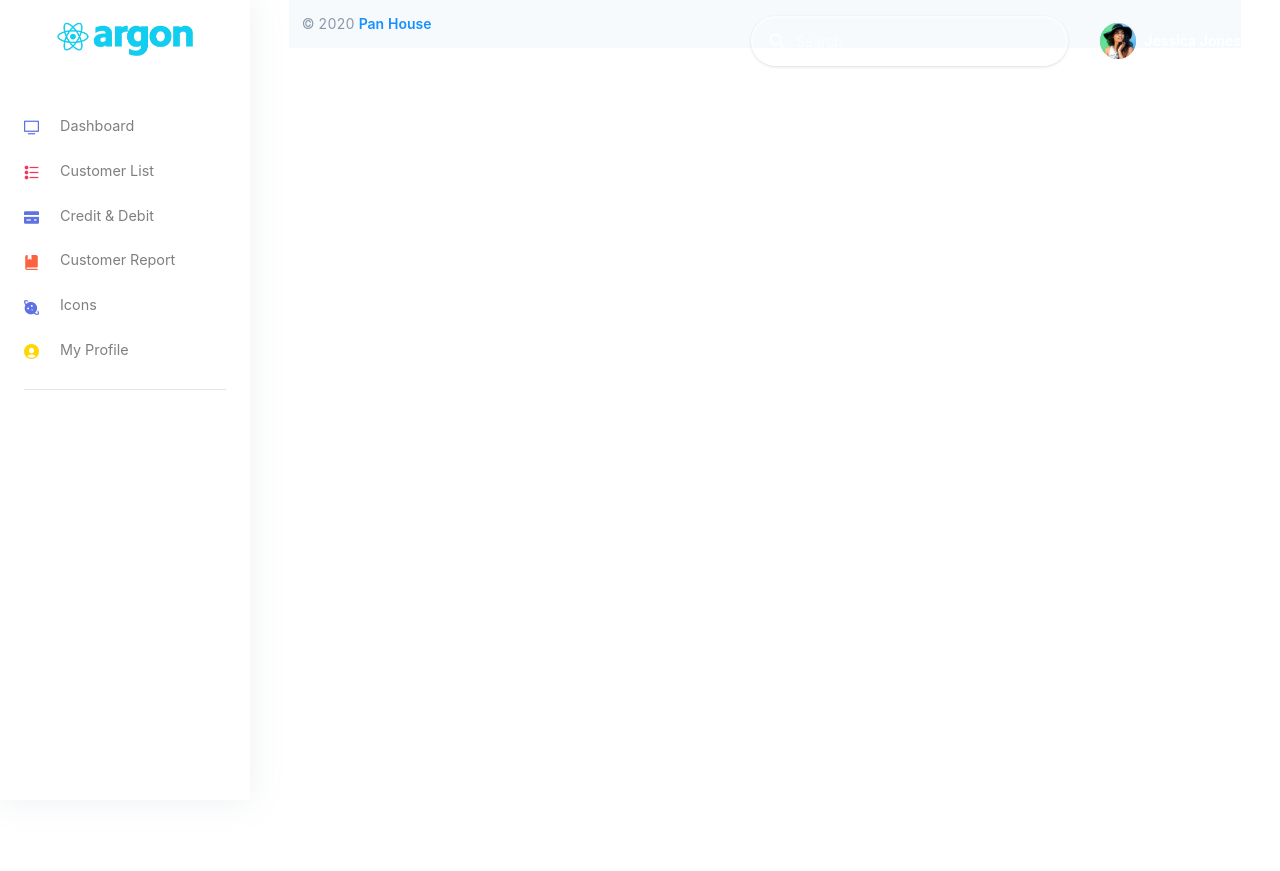
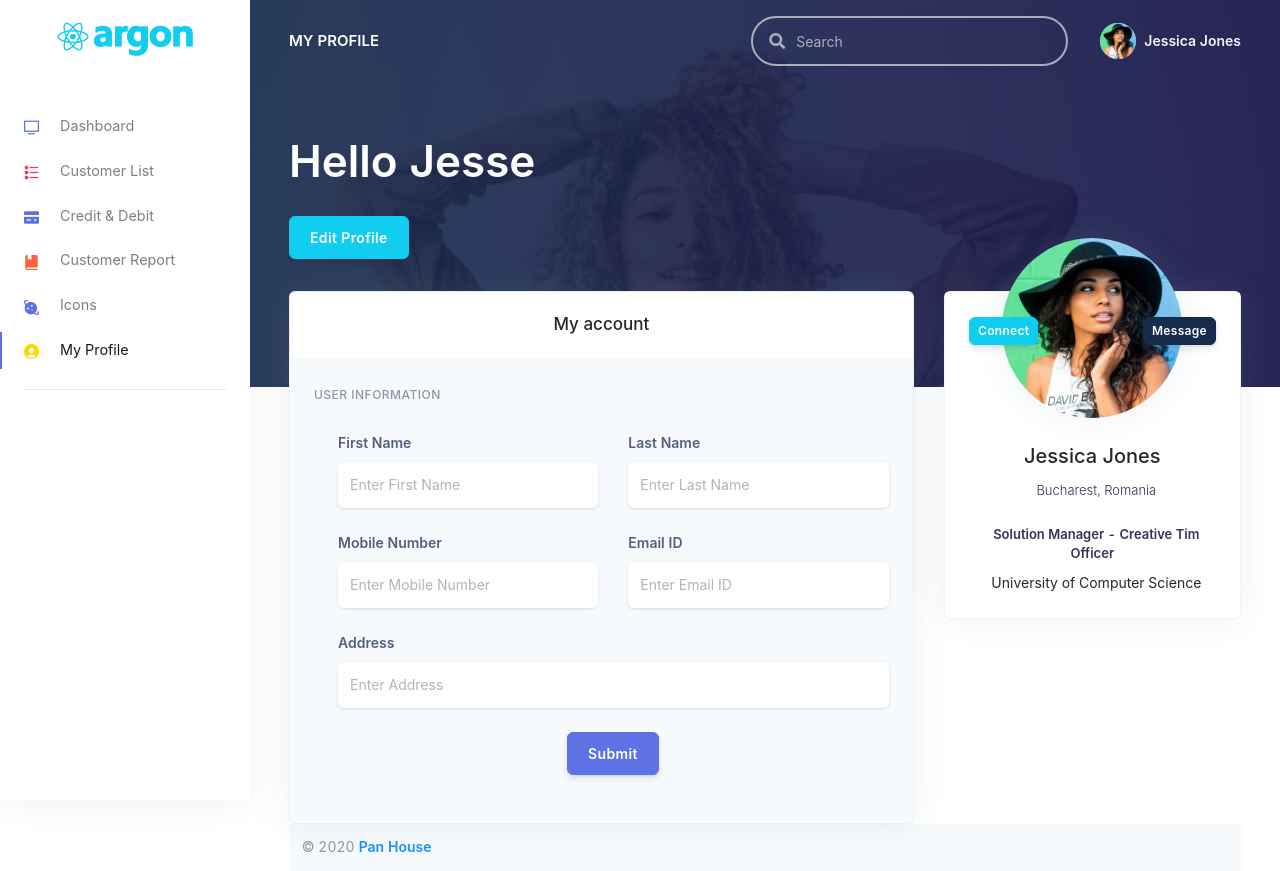
Before and after one commit to shlok-Barot/PanHouseReact, a React (Create React App) app: page /admin/userProfile in a window 1280 px wide. Before the commit the page ends 800 px from the top, so only its background shows below. Built offline with nearby package versions, Linux system fonts and the light colour scheme; sample sign-in values are in the browser's storage.

Commit message:
Share via whatsapp report send to customer

```diff
--- a/src/assets/css/customMaster.css
+++ b/src/assets/css/customMaster.css
@@ -161,6 +161,7 @@
   background: #ffffff url("../img/icons/common/down-1.png") no-repeat right 12px
   center;
   background-size: 14px;
+  cursor: pointer;
 }
 .cust-name-drpdwn{
   padding: 17px 25px 25px;
@@ -186,7 +187,7 @@
   transform: translateY(-50%);
   width: 12px;
 }
-
+/* .bn */
 /* --------------Responsive css start------------------------ */
 
 @media all and (max-width: 250px) {
--- a/src/components/Navbars/AdminNavbar.js
+++ b/src/components/Navbars/AdminNavbar.js
@@ -91,11 +91,11 @@ class AdminNavbar extends React.Component {
                   <DropdownItem className="noti-title" header tag="div">
                     <h6 className="text-overflow m-0">Welcome!</h6>
                   </DropdownItem>
-                  <DropdownItem to="/admin/user-profile" tag={Link}>
+                  <DropdownItem to="/admin/userProfile" tag={Link}>
                     <i className="ni ni-single-02" />
                     <span>My profile</span>
                   </DropdownItem>
-                  <DropdownItem to="/admin/user-profile" tag={Link}>
+                  <DropdownItem to="/admin/userProfile" tag={Link}>
                     <i className="ni ni-settings-gear-65" />
                     <span>Settings</span>
                   </DropdownItem>
--- a/src/components/Navbars/AuthNavbar.js
+++ b/src/components/Navbars/AuthNavbar.js
@@ -80,7 +80,7 @@ class AdminNavbar extends React.Component {
                 <NavItem>
                   <NavLink
                     className="nav-link-icon"
-                    to="/admin/user-profile"
+                    to="/admin/userProfile"
                     tag={Link}
                   >
                     <i className="ni ni-single-02" />
--- a/src/components/Sidebar/Sidebar.js
+++ b/src/components/Sidebar/Sidebar.js
@@ -84,14 +84,12 @@ class Sidebar extends React.Component {
   };
    /// handle Log Out system
    handleLogOutSystem() {
-    alert("Logout API Call")
     axios({
       method: "post",
       url: config.apiUrl + "/Account/Logout",
       headers: authHeader(),
     })
       .then(function (res) {
-        debugger;
         var status = res.data.status;
         if (status === true) {
           localStorage.clear();
@@ -173,11 +171,11 @@ class Sidebar extends React.Component {
                 <DropdownItem className="noti-title" header tag="div">
                   <h6 className="text-overflow m-0">Welcome!</h6>
                 </DropdownItem>
-                <DropdownItem to="/admin/user-profile" tag={Link}>
+                <DropdownItem to="/admin/userProfile" tag={Link}>
                   <i className="ni ni-single-02" />
                   <span>My profile</span>
                 </DropdownItem>
-                <DropdownItem to="/admin/user-profile" tag={Link}>
+                <DropdownItem to="/admin/userProfile" tag={Link}>
                   <i className="ni ni-settings-gear-65" />
                   <span>Settings</span>
                 </DropdownItem>
--- a/src/components/layout.js
+++ b/src/components/layout.js
@@ -77,7 +77,7 @@ export class layout extends Component {
               <Route path={"/admin/addCustomer"} component={addCustomer} />
               <Route path={"/admin/customerList"} component={CustomerList} />
               <Route path={"/admin/icons"} component={Icons} />
-              <Route path={"/admin/user-profile"} component={Profile} />
+              <Route path={"/admin/userProfile"} component={Profile} />
               <Route
                 path={"/admin/customerReport"}
                 component={CustomerReport}
--- a/src/routes.js
+++ b/src/routes.js
@@ -43,7 +43,7 @@ import CreditAndDebit from "views/pages/CreditAndDebit";
       layout: "/admin",
     },
     {
-      path: "/user-profile",
+      path: "/userProfile",
       name: "My Profile",
       icon: "ni ni-circle-08 text-yellow",
       component: Profile,
--- a/src/views/APIService/CreditDebitService.js
+++ b/src/views/APIService/CreditDebitService.js
@@ -60,4 +60,18 @@ export default class CreditDebitService {
       });
     }
 
+    /// share customer report
+    ShareCustomerReport(customer_Id){
+      return axios({
+        method: "post",
+        url: config.apiUrl + "/CreditDebit/CustomerShareMassanger",
+        headers: authHeader(),
+        params: {
+          CustomerId: customer_Id,
+        },
+      }).then((res) => {
+        return res;
+      });
+    }
+
 }
--- a/src/views/pages/CustomerReport.js
+++ b/src/views/pages/CustomerReport.js
@@ -1,6 +1,6 @@
 import React, { Component } from "react";
 import Header from "components/Headers/Header";
-import { Table } from "antd";
+import { Table,notification } from "antd";
 import {
   Card,
   Container,
@@ -29,6 +29,8 @@ class CustomerReport extends Component {
   }
 
   /// --------------API function start-------------------------
+
+  /// Get credit debit grid data
   handleGetCreditDebitGrid() {
     var self = this;
     this.CreditDebit.GetCreditDebitGriddata()
@@ -39,6 +41,28 @@ class CustomerReport extends Component {
           self.setState({ customerReportData: data });
         } else {
           self.setState({ customerReportData: [] });
+        }
+      })
+      .catch((res) => {
+        console.log(res);
+      });
+  }
+
+  /// share customer report
+  handleShareCustomerReport(customer_Id){
+    // var self = this;
+    this.CreditDebit.ShareCustomerReport(customer_Id)
+      .then(function (res) {
+        let status = res.data.message;
+        let data = res.data.responseData;
+        if (status === "Success") {
+          window.open("//" + data, "_blank");
+        } else {
+          notification.error({
+            message: "Error",
+            description: "Server temporarily not available.",
+            duration: 3,
+          });
         }
       })
       .catch((res) => {
@@ -145,7 +169,7 @@ class CustomerReport extends Component {
                             <Button
                               color="primary"
                               className="btnEdit"
-                              onClick={(e) => e.preventDefault()}
+                              onClick={this.handleShareCustomerReport.bind(this,item.customerID)}
                             >
                               Report
                             </Button>
--- a/src/views/pages/Profile.js
+++ b/src/views/pages/Profile.js
@@ -17,11 +17,18 @@ import {
 import UserHeader from "components/Headers/UserHeader.js";
 
 class Profile extends React.Component {
+  constructor(props) {
+    super(props)
+
+    this.state = {
+
+    }
+  }
+
   render() {
     return (
       <>
         <UserHeader />
-        {/* Page content */}
         <Container className="mt--7" fluid>
           <Row>
             <Col className="order-xl-2 mb-5 mb-xl-0" xl="4">
@@ -103,34 +110,25 @@ class Profile extends React.Component {
                       <Row>
                         <Col lg="6">
                           <FormGroup>
-                            <label
-                              className="form-control-label"
-                              htmlFor="input-username"
-                            >
-                              Username
+                            <label className="form-control-label">
+                              First Name
                             </label>
                             <Input
                               className="form-control-alternative"
-                              defaultValue="lucky.jesse"
-                              id="input-username"
-                              placeholder="Username"
+                              placeholder="Enter First Name"
                               type="text"
                             />
                           </FormGroup>
                         </Col>
                         <Col lg="6">
                           <FormGroup>
-                            <label
-                              className="form-control-label"
-                              htmlFor="input-email"
-                            >
-                              Email address
+                            <label className="form-control-label">
+                              Last Name
                             </label>
                             <Input
                               className="form-control-alternative"
-                              id="input-email"
-                              placeholder="jesse@example.com"
-                              type="email"
+                              placeholder="Enter Last Name"
+                              type="text"
                             />
                           </FormGroup>
                         </Col>
@@ -138,117 +136,56 @@ class Profile extends React.Component {
                       <Row>
                         <Col lg="6">
                           <FormGroup>
-                            <label
-                              className="form-control-label"
-                              htmlFor="input-first-name"
-                            >
-                              First name
+                            <label className="form-control-label">
+                              Mobile Number
                             </label>
                             <Input
                               className="form-control-alternative"
-                              defaultValue="Lucky"
-                              id="input-first-name"
-                              placeholder="First name"
-                              type="text"
+                              placeholder="Enter Mobile Number"
+                              type="email"
                             />
                           </FormGroup>
                         </Col>
                         <Col lg="6">
                           <FormGroup>
-                            <label
-                              className="form-control-label"
-                              htmlFor="input-last-name"
-                            >
-                              Last name
+                            <label className="form-control-label">
+                              Email ID
                             </label>
                             <Input
                               className="form-control-alternative"
-                              defaultValue="Jesse"
-                              id="input-last-name"
-                              placeholder="Last name"
+                              placeholder="Enter Email ID"
+                              type="email"
+                            />
+                          </FormGroup>
+                        </Col>
+                      </Row>
+                    </div>
+                    {/* <hr className="my-4" />
+                    <h6 className="heading-small text-muted mb-4">
+                      Contact information
+                    </h6> */}
+                    <div className="pl-lg-4">
+                      <Row>
+                        <Col md="12">
+                          <FormGroup>
+                            <label className="form-control-label">
+                              Address
+                            </label>
+                            <Input
+                              className="form-control-alternative"
+                              placeholder="Enter Address"
                               type="text"
                             />
                           </FormGroup>
                         </Col>
                       </Row>
                     </div>
-                    <hr className="my-4" />
-                    {/* Address */}
-                    <h6 className="heading-small text-muted mb-4">
-                      Contact information
-                    </h6>
                     <div className="pl-lg-4">
-                      <Row>
-                        <Col md="12">
-                          <FormGroup>
-                            <label
-                              className="form-control-label"
-                              htmlFor="input-address"
-                            >
-                              Address
-                            </label>
-                            <Input
-                              className="form-control-alternative"
-                              defaultValue="Bld Mihail Kogalniceanu, nr. 8 Bl 1, Sc 1, Ap 09"
-                              id="input-address"
-                              placeholder="Home Address"
-                              type="text"
-                            />
-                          </FormGroup>
-                        </Col>
-                      </Row>
-                      <Row>
-                        <Col lg="4">
-                          <FormGroup>
-                            <label
-                              className="form-control-label"
-                              htmlFor="input-city"
-                            >
-                              City
-                            </label>
-                            <Input
-                              className="form-control-alternative"
-                              defaultValue="New York"
-                              id="input-city"
-                              placeholder="City"
-                              type="text"
-                            />
-                          </FormGroup>
-                        </Col>
-                        <Col lg="4">
-                          <FormGroup>
-                            <label
-                              className="form-control-label"
-                              htmlFor="input-country"
-                            >
-                              Country
-                            </label>
-                            <Input
-                              className="form-control-alternative"
-                              defaultValue="United States"
-                              id="input-country"
-                              placeholder="Country"
-                              type="text"
-                            />
-                          </FormGroup>
-                        </Col>
-                        <Col lg="4">
-                          <FormGroup>
-                            <label
-                              className="form-control-label"
-                              htmlFor="input-country"
-                            >
-                              Postal code
-                            </label>
-                            <Input
-                              className="form-control-alternative"
-                              id="input-postal-code"
-                              placeholder="Postal code"
-                              type="number"
-                            />
-                          </FormGroup>
-                        </Col>
-                      </Row>
+                      <FormGroup className="txt-center">
+                        <Button color="primary" type="submit">
+                          Submit
+                        </Button>
+                      </FormGroup>
                     </div>
                   </Form>
                 </CardBody>
```
